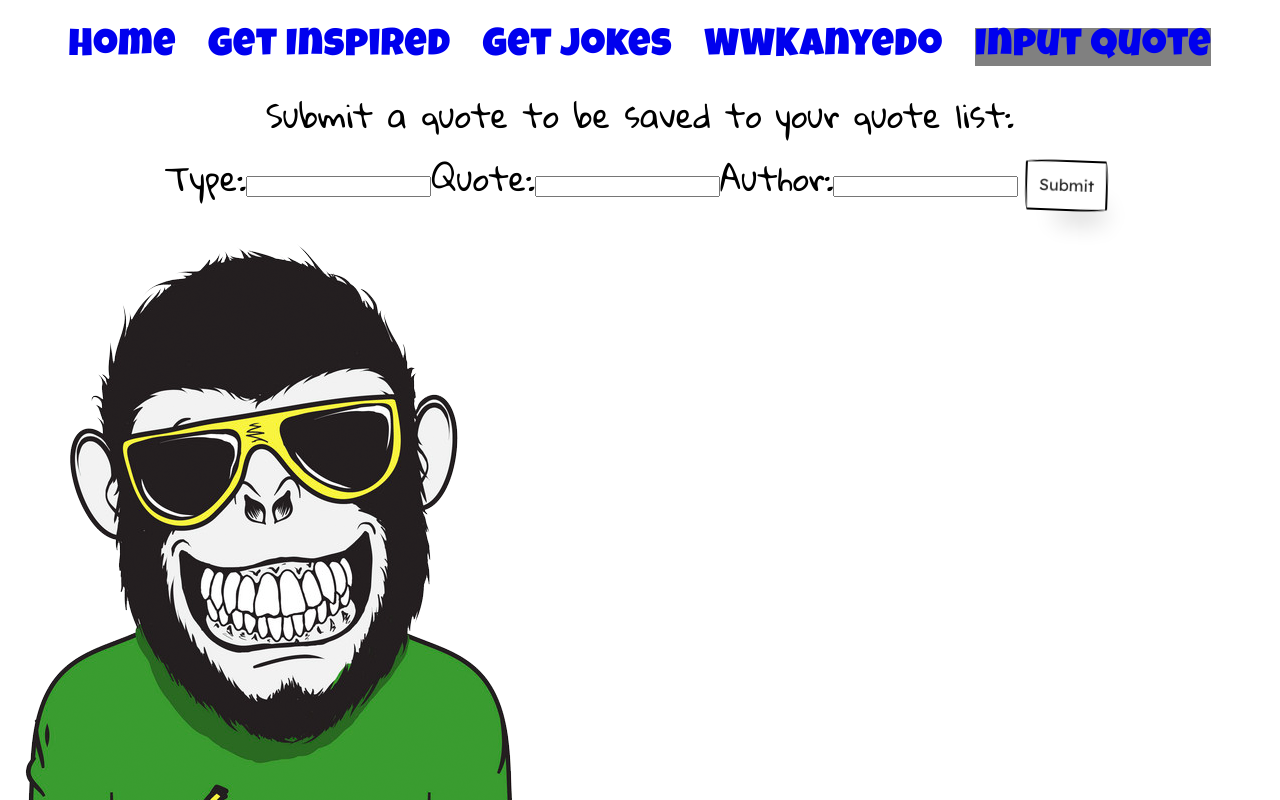
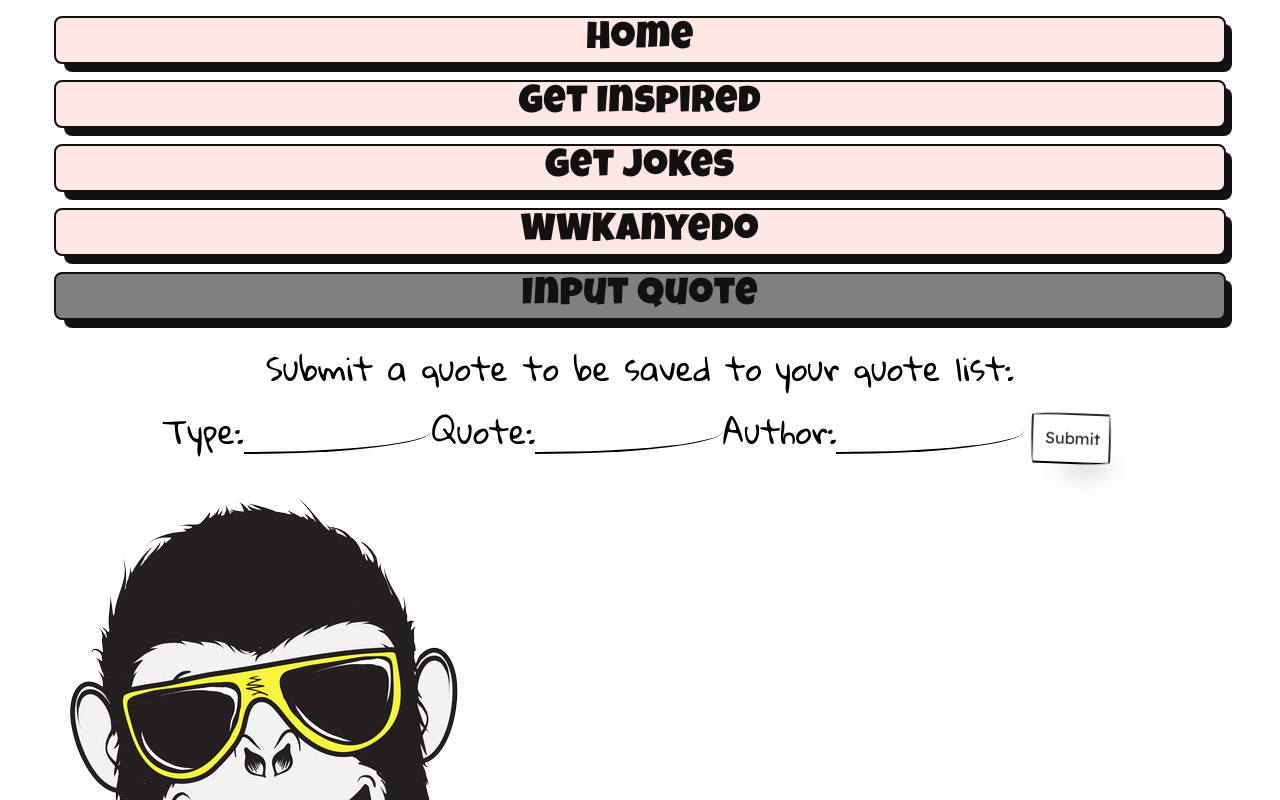
Before and after one commit to ChloeCCPeng/Energy-Booster, a React (Create React App) app: page /inputquote in a window 1280 px wide. Shown: the top 800 px of the page. Built offline with nearby package versions, Linux system fonts and the light colour scheme; data requests are answered from the project's data file.

Commit message:
css done

```diff
--- a/src/index.css
+++ b/src/index.css
@@ -1,4 +1,63 @@
+a {
+  align-items: center;
+  background-color: #fee6e3;
+  border: 2px solid #111;
+  border-radius: 8px;
+  box-sizing: border-box;
+  color: #111;
+  cursor: pointer;
+  display: flex;
+  font-family: Inter,sans-serif;
+  font-size: 16px;
+  height: 48px;
+  justify-content: center;
+  line-height: 24px;
+  max-width: 100%;
+  padding: 0 25px;
+  position: relative;
+  text-align: center;
+  text-decoration: none;
+  user-select: none;
+  -webkit-user-select: none;
+  touch-action: manipulation;
+}
+
+a:after {
+  background-color: #111;
+  border-radius: 8px;
+  content: "";
+  display: block;
+  height: 48px;
+  left: 0;
+  width: 100%;
+  position: absolute;
+  top: -2px;
+  transform: translate(8px, 8px);
+  transition: transform .2s ease-out;
+  z-index: -1;
+}
+
+a:hover:after {
+  transform: translate(0, 0);
+}
+
+.button-56:active {
+  background-color: #ffdeda;
+  outline: 0;
+}
+
+.button-56:hover {
+  outline: 0;
+}
+
+@media (min-width: 768px) {
+  .button-56 {
+    padding: 0 40px;
+  }
+}
+
 body {
+
   margin-top: 10;
   font-family: -apple-system, BlinkMacSystemFont, 'Segoe UI', 'Roboto', 'Oxygen',
     'Ubuntu', 'Cantarell', 'Fira Sans', 'Droid Sans', 'Helvetica Neue',
@@ -46,9 +105,10 @@ div a {
   max-width: 350px;
   width: 30%;
   height: 30%;
-  margin: 20% 3% 3%;
+  margin: 25% 3% 3%;
 
 }
+
 
 .whiteboard-quote{
   border: 7px solid rgb(134, 134, 134);
@@ -59,7 +119,7 @@ div a {
   display: flex;
   flex-wrap: wrap;
   width: 15em;
-  height: 10em;
+  height: 11em;
   margin-left: 10px;
 }
 .whiteboard-joke{
@@ -71,7 +131,7 @@ div a {
   display: flex;
   flex-wrap: wrap;
   width: 15em;
-  height: 10em;
+  height: 11em;
   right: 0;
 }
 /* stickynotes */
@@ -80,8 +140,8 @@ div a {
   display: flex;
   flex-wrap: wrap;
   justify-content: center;
-  width: 110px;
-  height: 110px;
+  width: 15em;
+  height: 15em;
   background: rgb(250, 236, 158);
   box-shadow: 5px 5px 7px rgba(33,33,33,.7);
   transform: rotate(-4deg);
@@ -136,14 +196,15 @@ div a {
   user-select: none;
   -webkit-user-select: none;
   touch-action: manipulation;
+  width: 5em;
 }
 
-.button-55:hover {
+.bouncy:hover {
   box-shadow: rgba(0, 0, 0, .3) 2px 8px 8px -5px;
   transform: translate3d(0, 2px, 0);
 }
 
-.button-55:focus {
+.bouncy:focus {
   box-shadow: rgba(0, 0, 0, .3) 2px 8px 4px -6px;
 }
 @keyframes bouncy {
@@ -169,3 +230,12 @@ div a {
 		-webkit-transform: rotate(-4deg);
 	}
 }
+
+input{
+  font-size: 30px;
+  border: none;border-bottom: 2px solid black;
+  border-bottom-left-radius: -10px 205px;
+  border-bottom-right-radius: 205px 25px;
+  font-family: 'Franklin Gothic Medium', 'Arial Narrow', Arial, sans-serif;
+  width: 15%;
+}
```
Also changed, not shown: public/funny.gif.
